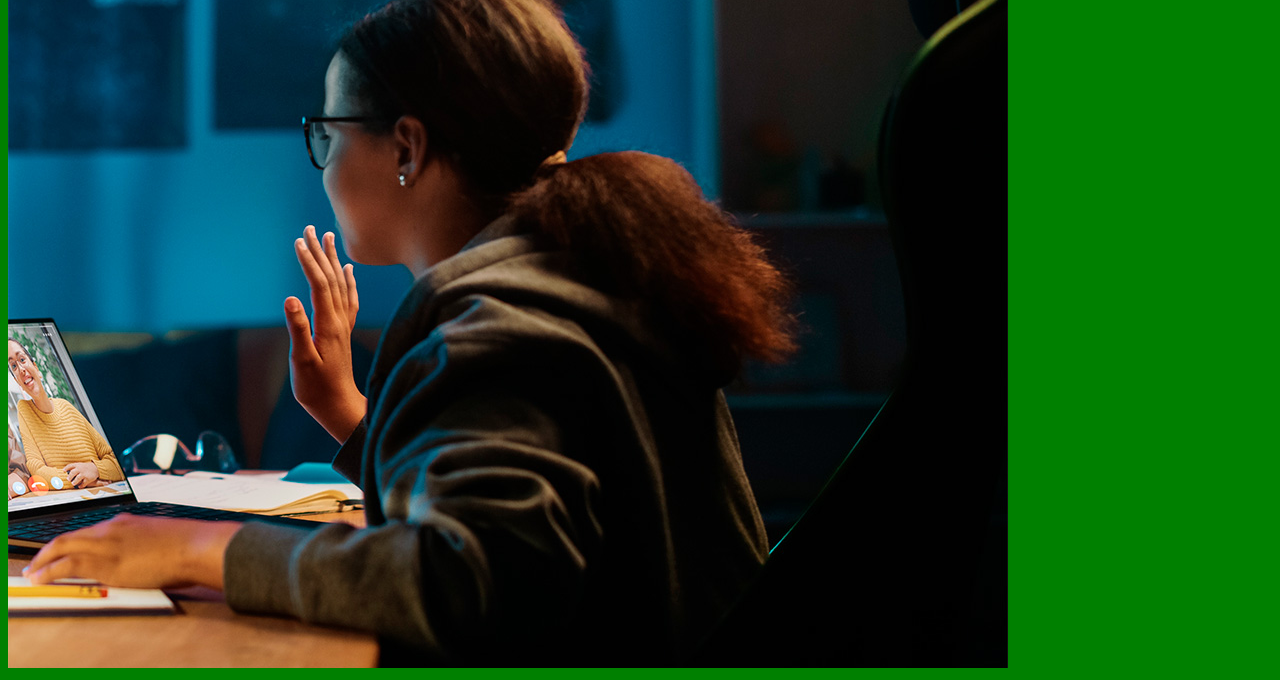
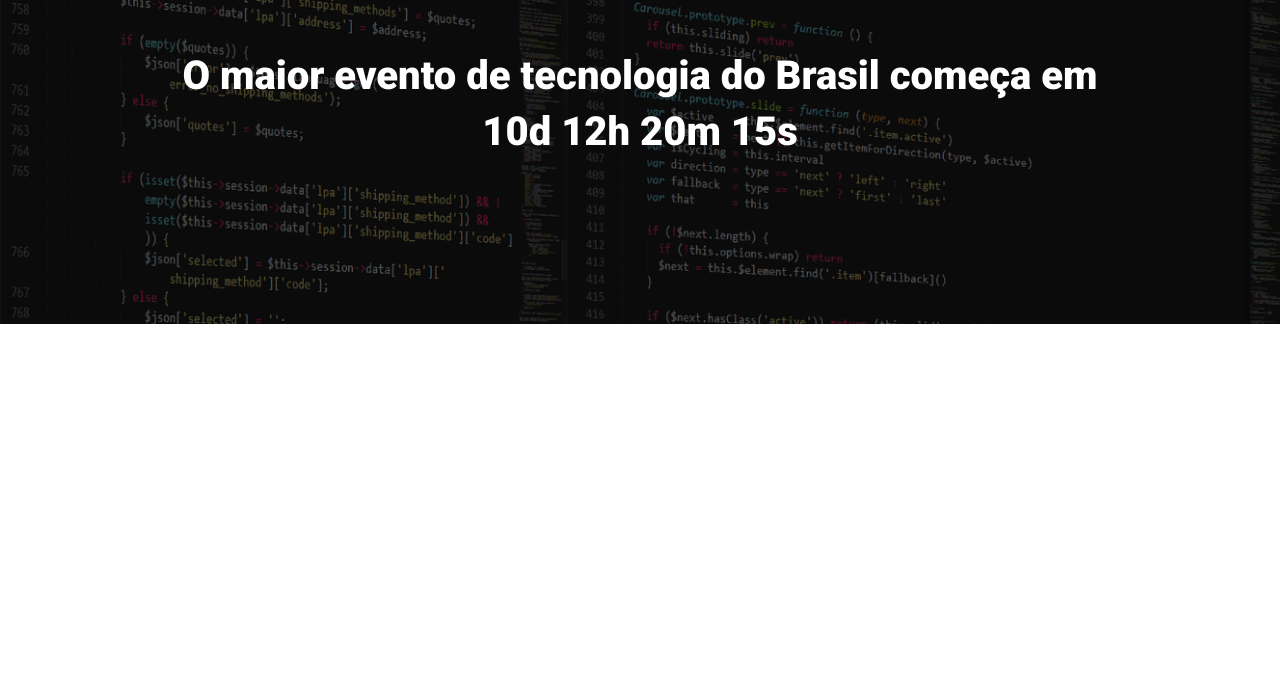
Before and after one commit to EduardoTeixeiraS/ebac_tech_talks, a website built with Parcel: page src/index.html in a window 1280 px wide. Shown: the part 160-840 px from the top of the page. After the commit the page ends 800 px from the top, so only its background shows below. Built offline with nearby package versions, Linux system fonts and the light colour scheme.

Commit message:
Criando o hero

```diff
--- a/src/index.html
+++ b/src/index.html
@@ -5,10 +5,19 @@
     <meta name="viewport" content="width=device-width, initial-scale=1.0">
     <title>EBAC Tech Talks</title>
     <link rel="stylesheet" href="styles/main.scss">
+    <link rel="preconnect" href="https://fonts.googleapis.com">
+    <link rel="preconnect" href="https://fonts.gstatic.com" crossorigin>
+    <link href="https://fonts.googleapis.com/css2?family=Roboto:wght@400;700;900&display=swap" rel="stylesheet">
 </head>
 <body>
-    <h1>Olá</h1>
-    <img src="./images/backend.png" alt="">
+    <header class="hero">
+        <div class="container">
+            <img class="hero__logo" src="./images/ebac_logo.svg" alt="EBAC">
+            <p class="hero__text">
+                O maior evento de tecnologia do Brasil começa em 10d 12h 20m 15s
+            </p>
+        </div>
+    </header>
 
     <script src="scripts/main.js"></script>
 </body>
--- /dev/null
+++ b/src/styles/_hero.scss
@@ -0,0 +1,52 @@
+.hero {
+    padding-top: 64px;
+    padding-bottom: 100px;
+    background-image: url(../images/fundo.png);
+    background-repeat: no-repeat;
+    background-size: cover;
+    position: relative;
+
+    .container {
+        position: relative;
+    }
+
+    &::before {
+        position: absolute;
+        top: 0;
+        left: 0;
+        width: 100%;
+        height: 100%;
+        background-color: #000;
+        content: '';
+        opacity: 0.6;
+    }
+
+    &__text {
+        margin-top: 64px;
+        margin-bottom: 64px;
+        font-size: 40px;
+        line-height: 56px;
+        font-weight: 800;
+        text-align: center;
+    }
+
+    &__logo {
+        display: block;
+        margin: 0 auto;
+        height: 80px;
+    }
+
+    @media (max-width: 640px) {
+        padding: 40px 0;
+
+        &__logo {
+            height: 40px;
+        }
+
+        &__text {
+            font-size: 22px;
+            line-height: 24px;
+            margin: 24px 0;
+        }
+    }
+}
--- a/src/styles/main.scss
+++ b/src/styles/main.scss
@@ -1,3 +1,23 @@
-body {
-    background-color: green;
+@use 'hero';
+
+* {
+    margin: 0;
+    padding: 0;
+    box-sizing: border-box;
+    font-family: Roboto, sans-serif;
+    color: #fff;
 }
+
+.container {
+    max-width: 960px;
+    width: 100%;
+    margin: 0 auto;
+
+    @media (max-width: 640px) {
+        max-width: 80%;
+    }
+
+    @media (max-width: 1024px) {
+        max-width: 90%;
+    }
+}
```
